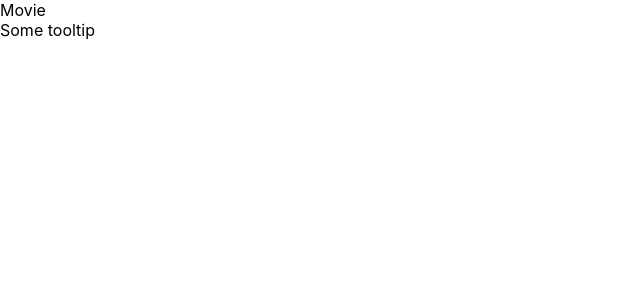
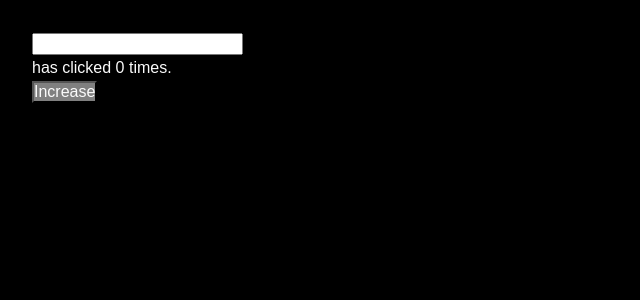
Before and after one commit to shamwela/react-advanced, a React (Create React App) app: page / in a window 1280 px wide. Shown: the top 300 px of the page, without its empty margins (0-640 px from the left). Built offline with nearby package versions, Linux system fonts and the light colour scheme.

Commit message:
7 - The useState Hook

```diff
--- a/package.json
+++ b/package.json
@@ -6,6 +6,7 @@
     "@testing-library/jest-dom": "^5.14.1",
     "@testing-library/react": "^11.2.7",
     "@testing-library/user-event": "^12.8.3",
+    "node-sass": "^6.0.1",
     "react": "^17.0.2",
     "react-dom": "^17.0.2",
     "react-scripts": "4.0.3",
--- a/src/App.css
+++ /dev/null
@@ -1,38 +0,0 @@
-.App {
-  text-align: center;
-}
-
-.App-logo {
-  height: 40vmin;
-  pointer-events: none;
-}
-
-@media (prefers-reduced-motion: no-preference) {
-  .App-logo {
-    animation: App-logo-spin infinite 20s linear;
-  }
-}
-
-.App-header {
-  background-color: #282c34;
-  min-height: 100vh;
-  display: flex;
-  flex-direction: column;
-  align-items: center;
-  justify-content: center;
-  font-size: calc(10px + 2vmin);
-  color: white;
-}
-
-.App-link {
-  color: #61dafb;
-}
-
-@keyframes App-logo-spin {
-  from {
-    transform: rotate(0deg);
-  }
-  to {
-    transform: rotate(360deg);
-  }
-}
--- a/src/App.js
+++ b/src/App.js
@@ -1,8 +1,7 @@
-import Movie from './hoc/Movie'
-import './App.css'
+import Counter from './hooks/Counter'
 
 function App() {
-  return <Movie id='1'/>
+  return <Counter />
 }
 
 export default App
--- /dev/null
+++ b/src/hooks/Counter.jsx
@@ -0,0 +1,19 @@
+import React, { useState } from 'react'
+
+export default function Counter() {
+  const [count, setCount] = useState(0)
+  const [name, setName] = useState('')
+
+  return (
+    <>
+      <input
+        onChange={(event) => setName(event.currentTarget.value)}
+        type='text'
+      />
+      <div>
+        {name} has clicked {count} times.
+      </div>
+      <button onClick={() => setCount(count + 1)}>Increase</button>
+    </>
+  )
+}
--- a/src/index.css
+++ /dev/null
@@ -1,13 +0,0 @@
-body {
-  margin: 0;
-  font-family: -apple-system, BlinkMacSystemFont, 'Segoe UI', 'Roboto', 'Oxygen',
-    'Ubuntu', 'Cantarell', 'Fira Sans', 'Droid Sans', 'Helvetica Neue',
-    sans-serif;
-  -webkit-font-smoothing: antialiased;
-  -moz-osx-font-smoothing: grayscale;
-}
-
-code {
-  font-family: source-code-pro, Menlo, Monaco, Consolas, 'Courier New',
-    monospace;
-}
--- /dev/null
+++ b/src/index.sass
@@ -0,0 +1,20 @@
+*,
+*:before,
+*:after
+  box-sizing: border-box
+  margin: 0
+  padding: 0
+  font-size: 1rem
+  color: #FAFAFA
+
+body
+  background-color: #000000
+  padding: 2rem
+  font-family: Arial, sans-serif
+  line-height: 1.5
+
+input
+  color: #000000
+
+button
+  background-color: gray
```
Also changed, not shown: src/index.js (+7 -7 lines), src/logo.svg (deleted), 1 other file (tests, documents, lock files or other folders).
